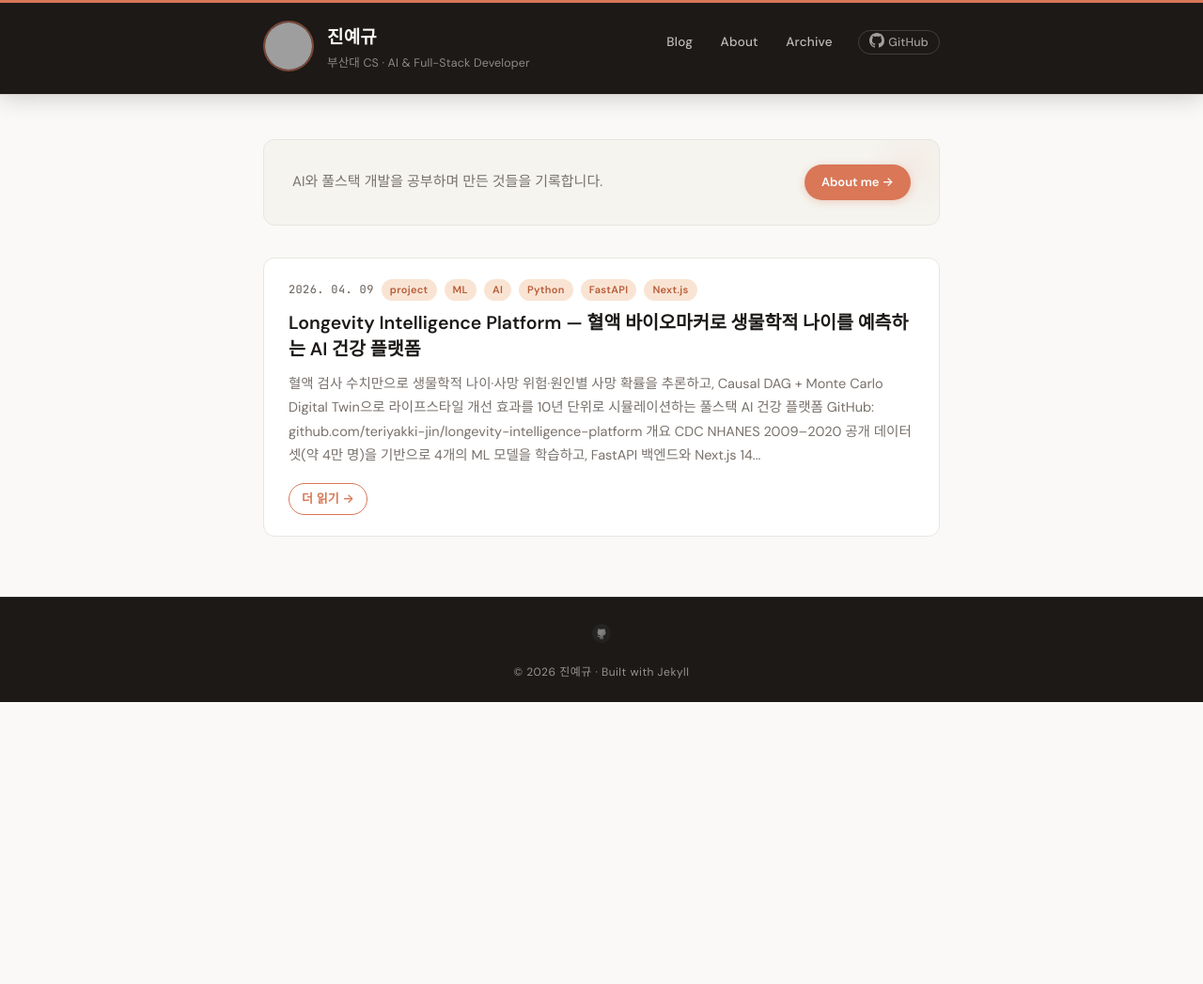
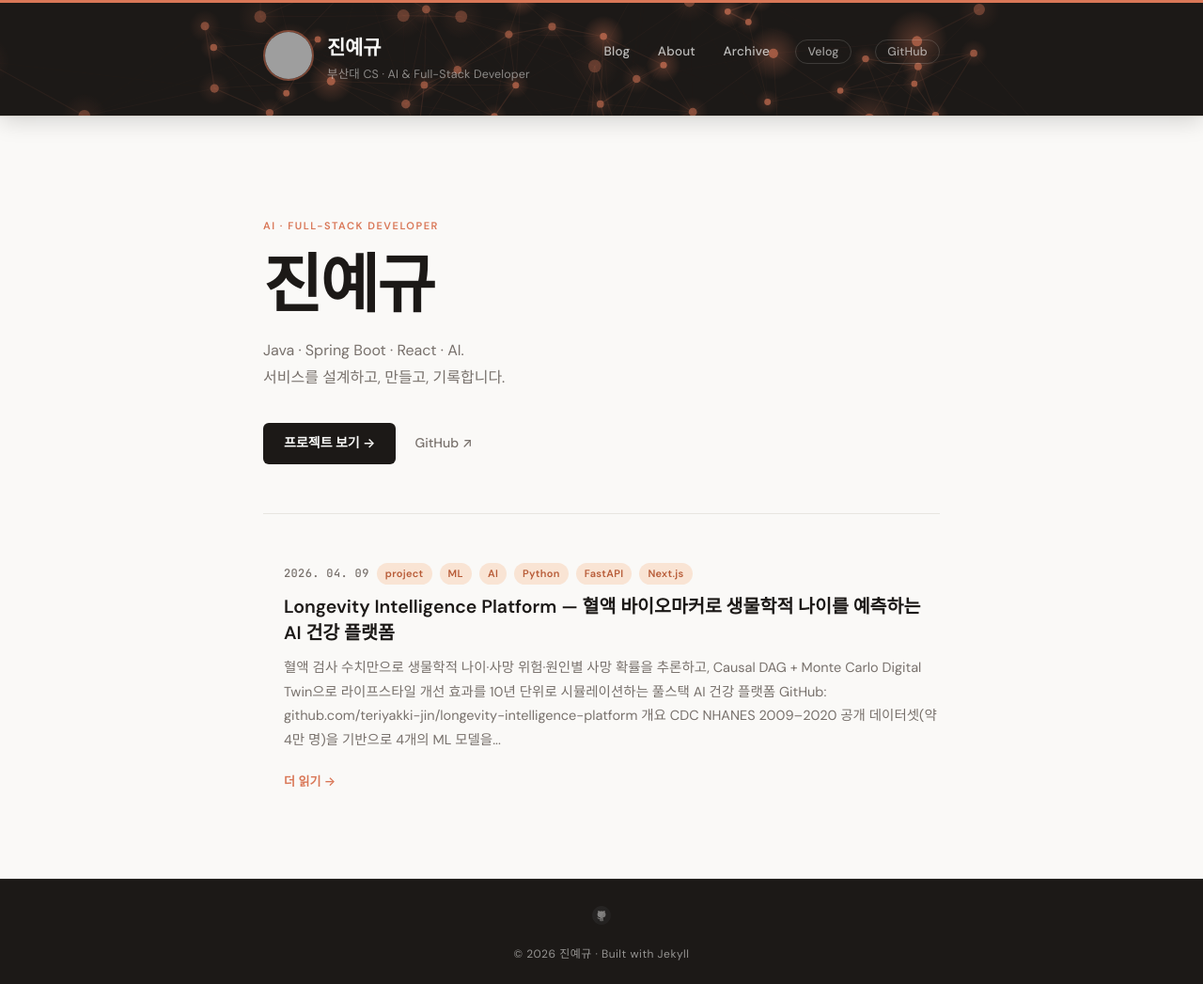
Before and after one commit to teriyakki-jin/teriyakki-jin.github.io, a Jekyll site: the page built from index.html, in a window 1280 px wide. Shown: the whole page at 94% size. Built offline with Jekyll 4.4.1, drawn with Linux system fonts in a browser that asks for light colours; nearby versions of some CDN libraries; some web fonts are replaced; the list of posts is cut into pages by our own code; before the commit the page ends 900 px from its top, so only the background shows below that; grey boxes are pictures that could not be loaded.

Commit message:
feat: redesign homepage hero + editorial post list + remove emojis
- Replace small hero banner with full typographic hero (68px bold name)
- Replace bordered post cards with editorial left-border list style
- Add Velog nav link alongside GitHub
- Remove read-more pill button -> clean text arrow link
- Remove all section emojis from about page
- Add 3D neural network canvas to header (pure Canvas 2D, no deps)
- Add vanilla-tilt 3D tilt on project cards

```diff
--- a/_layouts/default.html
+++ b/_layouts/default.html
@@ -44,6 +44,7 @@
 
   <body>
     <div class="wrapper-masthead">
+      <canvas id="header-canvas" aria-hidden="true"></canvas>
       <div class="container">
         <header class="masthead clearfix">
           <a href="{{ site.baseurl }}/" class="site-avatar">
@@ -61,9 +62,8 @@
             <a href="{{ site.baseurl }}/">Blog</a>
             <a href="{{ site.baseurl }}/about/">About</a>
             <a href="{{ site.baseurl }}/archive/">Archive</a>
-            <a href="https://github.com/teriyakki-jin" target="_blank" class="nav-github">
-              <svg height="16" width="16" viewBox="0 0 16 16" fill="currentColor" style="vertical-align:-2px;margin-right:4px"><path d="M8 0C3.58 0 0 3.58 0 8c0 3.54 2.29 6.53 5.47 7.59.4.07.55-.17.55-.38 0-.19-.01-.82-.01-1.49-2.01.37-2.53-.49-2.69-.94-.09-.23-.48-.94-.82-1.13-.28-.15-.68-.52-.01-.53.63-.01 1.08.58 1.23.82.72 1.21 1.87.87 2.33.66.07-.52.28-.87.51-1.07-1.78-.2-3.64-.89-3.64-3.95 0-.87.31-1.59.82-2.15-.08-.2-.36-1.02.08-2.12 0 0 .67-.21 2.2.82.64-.18 1.32-.27 2-.27.68 0 1.36.09 2 .27 1.53-1.04 2.2-.82 2.2-.82.44 1.1.16 1.92.08 2.12.51.56.82 1.27.82 2.15 0 3.07-1.87 3.75-3.65 3.95.29.25.54.73.54 1.48 0 1.07-.01 1.93-.01 2.2 0 .21.15.46.55.38A8.013 8.013 0 0016 8c0-4.42-3.58-8-8-8z"/></svg>GitHub
-            </a>
+            <a href="https://velog.io/@jyg3485" target="_blank" class="nav-pill">Velog</a>
+            <a href="https://github.com/teriyakki-jin" target="_blank" class="nav-pill">GitHub</a>
           </nav>
         </header>
       </div>
@@ -81,5 +81,24 @@
     </div>
 
     {% include analytics.html %}
+
+    <script src="https://unpkg.com/vanilla-tilt@1.8.1/dist/vanilla-tilt.min.js"></script>
+    <script src="{{ site.baseurl }}/js/neural-bg.js"></script>
+    <script>
+      (function () {
+        if (typeof VanillaTilt === 'undefined') return;
+        var cards = document.querySelectorAll('.project-card');
+        if (!cards.length) return;
+        VanillaTilt.init(cards, {
+          max: 7,
+          speed: 500,
+          glare: true,
+          'max-glare': 0.1,
+          scale: 1.02,
+          perspective: 1000,
+          easing: 'cubic-bezier(.03,.98,.52,.99)',
+        });
+      })();
+    </script>
   </body>
 </html>
--- a/index.html
+++ b/index.html
@@ -2,10 +2,15 @@
 layout: default
 ---
 
-<div class="home-hero">
-  <p class="home-hero-text">AI와 풀스택 개발을 공부하며 만든 것들을 기록합니다.</p>
-  <a href="/about/" class="hero-btn">About me →</a>
-</div>
+<section class="home-hero">
+  <p class="hero-eyebrow">AI · Full-Stack Developer</p>
+  <h1 class="hero-name">진예규</h1>
+  <p class="hero-desc">Java · Spring Boot · React · AI.<br>서비스를 설계하고, 만들고, 기록합니다.</p>
+  <div class="hero-actions">
+    <a href="/about/" class="hero-cta">프로젝트 보기 →</a>
+    <a href="https://github.com/teriyakki-jin" target="_blank" class="hero-ghost">GitHub ↗</a>
+  </div>
+</section>
 
 <div class="posts">
   {% for post in paginator.posts %}
@@ -19,7 +24,7 @@ layout: default
       {% endif %}
     </div>
     <h1><a href="{{ site.baseurl }}{{ post.url }}">{{ post.title }}</a></h1>
-    <div class="entry">{{ post.content | strip_html | truncatewords: 45 }}</div>
+    <div class="entry">{{ post.content | strip_html | truncatewords: 40 }}</div>
     <a href="{{ site.baseurl }}{{ post.url }}" class="read-more">더 읽기 →</a>
   </article>
   {% endfor %}
--- /dev/null
+++ b/js/neural-bg.js
@@ -0,0 +1,141 @@
+// Neural network background — pure Canvas 2D with 3D perspective projection
+(function () {
+  'use strict';
+
+  var canvas = document.getElementById('header-canvas');
+  if (!canvas || !canvas.getContext) return;
+  if (window.matchMedia && window.matchMedia('(prefers-reduced-motion: reduce)').matches) return;
+
+  var ctx = canvas.getContext('2d');
+  var wrapper = canvas.parentElement;
+
+  function resize() {
+    canvas.width  = wrapper.offsetWidth;
+    canvas.height = wrapper.offsetHeight;
+  }
+  resize();
+  window.addEventListener('resize', resize);
+
+  var isMobile = window.innerWidth < 640;
+  var N = isMobile ? 28 : 56;
+
+  var nodes = [];
+  for (var i = 0; i < N; i++) {
+    nodes.push({
+      x:  (Math.random() - 0.5) * 1000,
+      y:  (Math.random() - 0.5) * 200,
+      z:  (Math.random() - 0.5) * 300,
+      vx: (Math.random() - 0.5) * 0.38,
+      vy: (Math.random() - 0.5) * 0.26,
+      vz: (Math.random() - 0.5) * 0.14,
+      pulse:     0,
+      pulseDur:  55 + Math.floor(Math.random() * 70),
+      nextPulse: Math.floor(Math.random() * 220),
+    });
+  }
+
+  var FOV     = 400;
+  var MAX_DSQ = 195 * 195;
+  var cam     = { x: 0, y: 0 };
+  var tgt     = { x: 0, y: 0 };
+
+  document.addEventListener('mousemove', function (e) {
+    tgt.x = (e.clientX / window.innerWidth  - 0.5) * 80;
+    tgt.y = (e.clientY / window.innerHeight - 0.5) * 28;
+  });
+
+  function project(n) {
+    var z = n.z + FOV;
+    if (z < 10) z = 10;
+    var s = FOV / z;
+    return {
+      x: (n.x - cam.x) * s + canvas.width  * 0.5,
+      y: (n.y - cam.y) * s + canvas.height * 0.5,
+      s: s,
+      a: Math.min(1, z / (FOV + 130)),
+    };
+  }
+
+  function frame() {
+    requestAnimationFrame(frame);
+
+    var W = canvas.width, H = canvas.height;
+    ctx.clearRect(0, 0, W, H);
+
+    // Smooth camera drift
+    cam.x += (tgt.x - cam.x) * 0.04;
+    cam.y += (tgt.y - cam.y) * 0.04;
+
+    var proj = new Array(N);
+
+    for (var i = 0; i < N; i++) {
+      var n = nodes[i];
+      n.x += n.vx; n.y += n.vy; n.z += n.vz;
+      if (Math.abs(n.x) > 500) n.vx *= -1;
+      if (Math.abs(n.y) > 100) n.vy *= -1;
+      if (Math.abs(n.z) > 150) n.vz *= -1;
+
+      // Occasional pulse
+      if (n.nextPulse <= 0) {
+        n.pulse    = n.pulseDur;
+        n.nextPulse = 160 + Math.floor(Math.random() * 280);
+      } else {
+        n.nextPulse--;
+      }
+      if (n.pulse > 0) n.pulse--;
+
+      proj[i] = project(n);
+    }
+
+    // Lines
+    for (var i = 0; i < N; i++) {
+      for (var j = i + 1; j < N; j++) {
+        var dx = nodes[i].x - nodes[j].x;
+        var dy = nodes[i].y - nodes[j].y;
+        var dz = nodes[i].z - nodes[j].z;
+        var dSq = dx*dx + dy*dy + dz*dz;
+        if (dSq >= MAX_DSQ) continue;
+
+        var t    = 1 - dSq / MAX_DSQ;
+        var minA = Math.min(proj[i].a, proj[j].a);
+        var a    = (t * t * 0.26 * minA).toFixed(3);
+
+        ctx.beginPath();
+        ctx.strokeStyle = 'rgba(217,119,87,' + a + ')';
+        ctx.lineWidth   = t * 1.3;
+        ctx.moveTo(proj[i].x, proj[i].y);
+        ctx.lineTo(proj[j].x, proj[j].y);
+        ctx.stroke();
+      }
+    }
+
+    // Nodes (drawn after lines — painter's order)
+    for (var i = 0; i < N; i++) {
+      var p = proj[i];
+      var n = nodes[i];
+      var r = p.s * 4.5;
+      if (r < 0.2) continue;
+
+      var pulseT = n.pulse > 0 ? Math.sin((1 - n.pulse / n.pulseDur) * Math.PI) : 0;
+      var alpha  = Math.min(1, p.a * 0.9 + pulseT * 0.35);
+
+      // Soft glow halo
+      var gr  = r * (3.8 + pulseT * 2.2);
+      var grd = ctx.createRadialGradient(p.x, p.y, 0, p.x, p.y, gr);
+      grd.addColorStop(0, 'rgba(217,119,87,' + (alpha * 0.28 + pulseT * 0.18).toFixed(3) + ')');
+      grd.addColorStop(1, 'rgba(217,119,87,0)');
+      ctx.beginPath();
+      ctx.arc(p.x, p.y, gr, 0, 6.2832);
+      ctx.fillStyle = grd;
+      ctx.fill();
+
+      // Core dot
+      ctx.beginPath();
+      ctx.arc(p.x, p.y, Math.max(r, 0.5), 0, 6.2832);
+      ctx.fillStyle = 'rgba(217,119,87,' + alpha.toFixed(3) + ')';
+      ctx.fill();
+    }
+  }
+
+  frame();
+}());
--- a/style.scss
+++ b/style.scss
@@ -173,6 +173,7 @@ blockquote {
   margin-bottom: 48px;
   box-shadow: 0 1px 0 $cream-border-2, 0 4px 24px rgba(0,0,0,0.18);
   position: relative;
+  overflow: hidden;
 
   // Signature single-color Anthropic orange top rule
   &::before {
@@ -181,15 +182,32 @@ blockquote {
     top: 0; left: 0; right: 0;
     height: 2.5px;
     background: $accent;
+    z-index: 2;
+  }
+
+  // 3D neural network canvas
+  #header-canvas {
+    position: absolute;
+    top: 0; left: 0;
+    width: 100%; height: 100%;
+    pointer-events: none;
+    z-index: 0;
+    opacity: 0.75;
+  }
+
+  // Keep nav/text above canvas
+  .container {
+    position: relative;
+    z-index: 1;
   }
 }
 
 .masthead {
-  padding: 22px 0;
+  padding: 32px 0;
 
   @include mobile {
     text-align: center;
-    padding: 18px 0;
+    padding: 22px 0;
   }
 }
 
@@ -229,9 +247,9 @@ blockquote {
 
 .site-name {
   margin: 0 0 3px;
-  font-weight: 700;
-  font-size: 19px;
-  letter-spacing: 0.2px;
+  font-weight: 800;
+  font-size: 21px;
+  letter-spacing: -0.01em;
 
   a {
     color: #FAFAF8;
@@ -282,18 +300,18 @@ nav {
     }
   }
 
-  .nav-github {
+  .nav-pill {
     color: rgba(#FAFAF8, 0.60);
-    padding: 4px 11px;
-    border: 1px solid rgba(#FAFAF8, 0.16);
+    padding: 4px 12px;
+    border: 1px solid rgba(#FAFAF8, 0.15);
     border-radius: 20px;
     font-size: 12.5px;
     transition: background 0.15s, color 0.15s, border-color 0.15s;
 
     &:hover {
-      background: rgba($accent, 0.15);
-      color: #ECBBAB;
-      border-color: rgba($accent, 0.45);
+      background: rgba($accent, 0.18);
+      color: rgba(#FAFAF8, 0.95);
+      border-color: rgba($accent, 0.5);
     }
   }
 }
@@ -303,62 +321,69 @@ nav {
 /*********************/
 
 .home-hero {
-  background: $cream-subtle;
-  border: 1px solid $cream-border;
-  border-radius: 12px;
-  padding: 26px 30px;
-  margin-bottom: 34px;
-  display: flex;
-  align-items: center;
-  justify-content: space-between;
-  gap: 16px;
-  position: relative;
-  overflow: hidden;
-
-  // Subtle warm texture hint
-  &::after {
-    content: "";
-    position: absolute;
-    right: -20px; top: -20px;
-    width: 100px; height: 100px;
-    border-radius: 50%;
-    background: radial-gradient(circle, rgba($accent, 0.07) 0%, transparent 70%);
-    pointer-events: none;
-  }
+  padding: 60px 0 52px;
+  margin-bottom: 52px;
+  border-bottom: 1px solid $cream-border;
 
   @include mobile {
-    flex-direction: column;
-    align-items: flex-start;
-    padding: 18px 20px;
+    padding: 40px 0 36px;
+    margin-bottom: 36px;
   }
 }
 
-.home-hero-text {
-  margin: 0;
-  color: $text-500;
-  font-size: 15px;
-  line-height: 1.65;
-  flex: 1;
+.hero-eyebrow {
+  font-size: 11px;
+  font-weight: 700;
+  letter-spacing: 0.14em;
+  text-transform: uppercase;
+  color: $accent;
+  margin: 0 0 20px;
 }
 
-.hero-btn {
+.hero-name {
+  font-size: clamp(48px, 9vw, 68px);
+  font-weight: 800;
+  color: $text-900;
+  line-height: 1.05;
+  letter-spacing: -0.03em;
+  margin: 0 0 18px;
+}
+
+.hero-desc {
+  font-size: 16px;
+  color: $text-500;
+  line-height: 1.8;
+  margin: 0 0 34px;
+  max-width: 420px;
+}
+
+.hero-actions {
+  display: flex;
+  align-items: center;
+  gap: 20px;
+  flex-wrap: wrap;
+}
+
+.hero-cta {
   display: inline-block;
-  padding: 8px 18px;
-  background: $accent;
-  color: #fff !important;
-  border-radius: 22px;
-  font-size: 13px;
+  padding: 10px 22px;
+  background: $text-900;
+  color: #FAFAF8;
+  border-radius: 6px;
+  font-size: 14px;
   font-weight: 600;
-  white-space: nowrap;
-  transition: background 0.2s, transform 0.15s, box-shadow 0.2s;
-  box-shadow: 0 2px 8px rgba($accent, 0.3);
+  transition: background 0.15s;
 
-  &:hover {
-    background: $accent-dark;
-    transform: translateX(2px);
-    color: #fff !important;
-    box-shadow: 0 4px 14px rgba($accent, 0.35);
-  }
+  &:hover { background: $accent; color: #fff; }
+}
+
+.hero-ghost {
+  font-size: 14px;
+  color: $text-500;
+  font-weight: 500;
+  transition: color 0.15s;
+
+  &:hover { color: $text-900; }
 }
 
 /*********************/
@@ -366,26 +391,19 @@ nav {
 /*********************/
 
 .posts > .post {
-  background: $surface;
-  border: 1px solid $cream-border;
-  border-radius: 12px;
-  padding: 22px 26px;
-  margin-bottom: 16px;
-  transition: box-shadow 0.2s ease, transform 0.2s ease, border-color 0.2s;
+  padding: 26px 0 26px 20px;
+  margin-bottom: 0;
+  border-top: 1px solid $cream-border;
+  border-left: 2px solid transparent;
+  background: none;
+  border-radius: 0;
+  transition: border-left-color 0.15s;
 
-  &:hover {
-    box-shadow: 0 6px 28px rgba($text-900, 0.06);
-    transform: translateY(-2px);
-    border-color: $cream-border-2;
-  }
+  &:hover { border-left-color: $accent; }
 
-  @include mobile {
-    padding: 16px 18px;
-  }
-}
+  &:first-child { border-top: none; padding-top: 0; }
 
-.posts > .post:last-child {
-  margin-bottom: 0;
+  @include mobile { padding: 20px 0 20px 14px; }
 }
 
 .post-meta-top {
@@ -448,21 +466,13 @@ nav {
 }
 
 .read-more {
-  display: inline-block;
   font-size: 13px;
   font-weight: 600;
-  color: $accent !important;
-  letter-spacing: 0.02em;
-  padding: 5px 13px;
-  border: 1.5px solid $accent;
-  border-radius: 20px;
-  transition: background 0.15s, color 0.15s, box-shadow 0.15s;
+  color: $accent;
+  transition: color 0.15s;
+  letter-spacing: 0.01em;
 
-  &:hover {
-    background: $accent;
-    color: #fff !important;
-    box-shadow: 0 2px 10px rgba($accent, 0.3);
-  }
+  &:hover { color: $accent-dark; }
 }
 
 /*********************/
@@ -642,12 +652,18 @@ footer {
   padding: 22px 26px;
   margin-bottom: 16px;
   background: $surface;
-  transition: box-shadow 0.2s ease, transform 0.2s ease, border-color 0.2s;
+  transition: box-shadow 0.4s ease, border-color 0.2s;
+  transform-style: preserve-3d;
+  will-change: transform;
 
   &:hover {
-    box-shadow: 0 6px 28px rgba($text-900, 0.06);
-    transform: translateY(-2px);
+    box-shadow: 0 12px 40px rgba($text-900, 0.10);
     border-color: $cream-border-2;
+  }
+
+  // vanilla-tilt glare element
+  .js-tilt-glare {
+    border-radius: 12px;
   }
 
   .project-header {
```
Also changed, not shown: about.md (+4 -4 lines).
